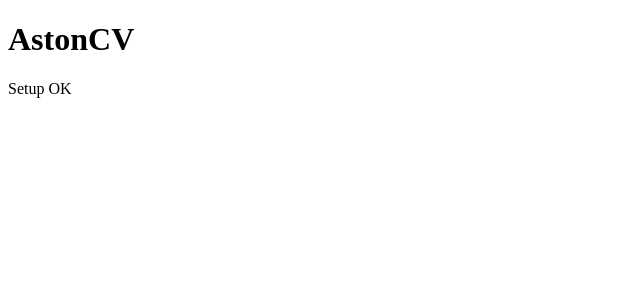
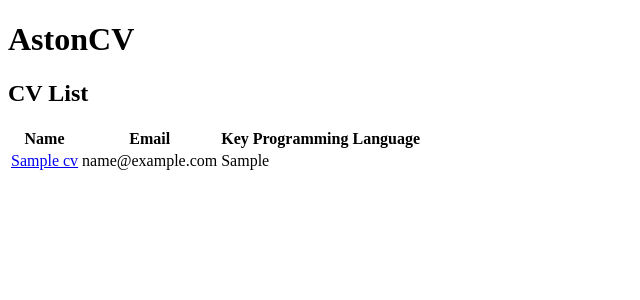
Before and after one commit to BilalH-dev/astoncv, a PHP site: page / in a window 1280 px wide. Shown: the top 300 px of the page, without its empty margins (0-640 px from the left). Run offline with PHP 8.4, Linux system fonts and the light colour scheme; tables that the repository leaves empty or names only in its code hold one stand-in row (values such as "Sample post").

Commit message:
P1: list CVs on index page

```diff
--- a/index.php
+++ b/index.php
@@ -1,5 +1,9 @@
 <?php
 require 'includes/db.php';
+
+function escapedString($string) {
+    return htmlspecialchars($string, ENT_QUOTES, 'UTF-8');
+}
 ?>
 
 <!DOCTYPE html>
@@ -11,6 +15,32 @@ require 'includes/db.php';
 </head>
 <body>
     <h1>AstonCV</h1>
-    <p>Setup OK</p>
+    <section id="cv-list">
+        <h2>CV List</h2>
+        <?php
+        $sql = "SELECT id, name, email, keyprogramming FROM cvs";
+        $result = $db->query($sql);
+        if ($result->rowCount() > 0) {
+            echo "<table>
+                    <tr>
+                        <th>Name</th>
+                        <th>Email</th>
+                        <th>Key Programming Language</th>
+                    </tr>";
+            while($row = $result->fetch()) {
+                echo "<tr>";
+                echo "<td><a href=view.php?id=". escapedString($row['id']) . ">" . escapedString($row['name']) . "</a></td>";
+                echo "<td>" . escapedString($row['email']) . "</td>";
+                echo "<td>" . escapedString($row['keyprogramming']) . "</td>";
+                echo "</tr>";
+            }
+            echo "</table>";
+            unset($result);
+        }
+        else {
+            echo "No records found.";
+        }
+        ?>
+    </section>
 </body>
 </html>
```
